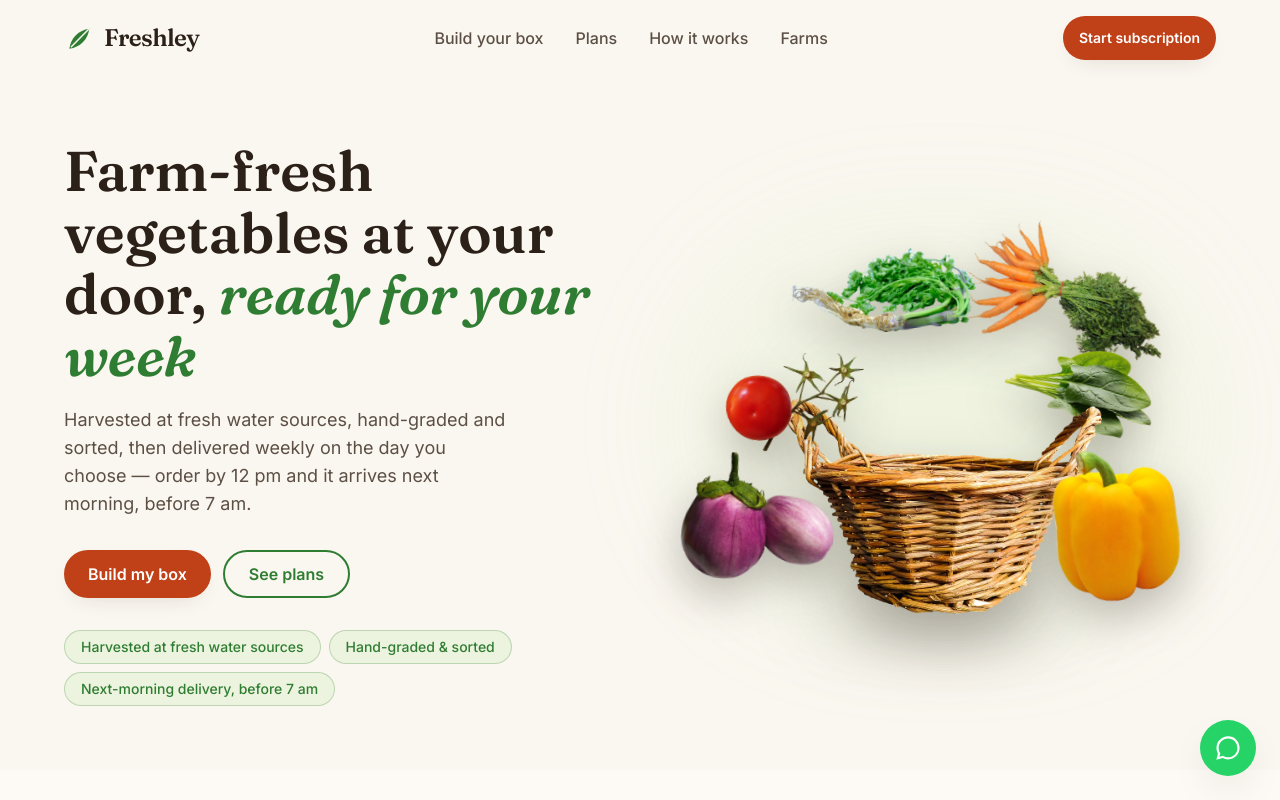
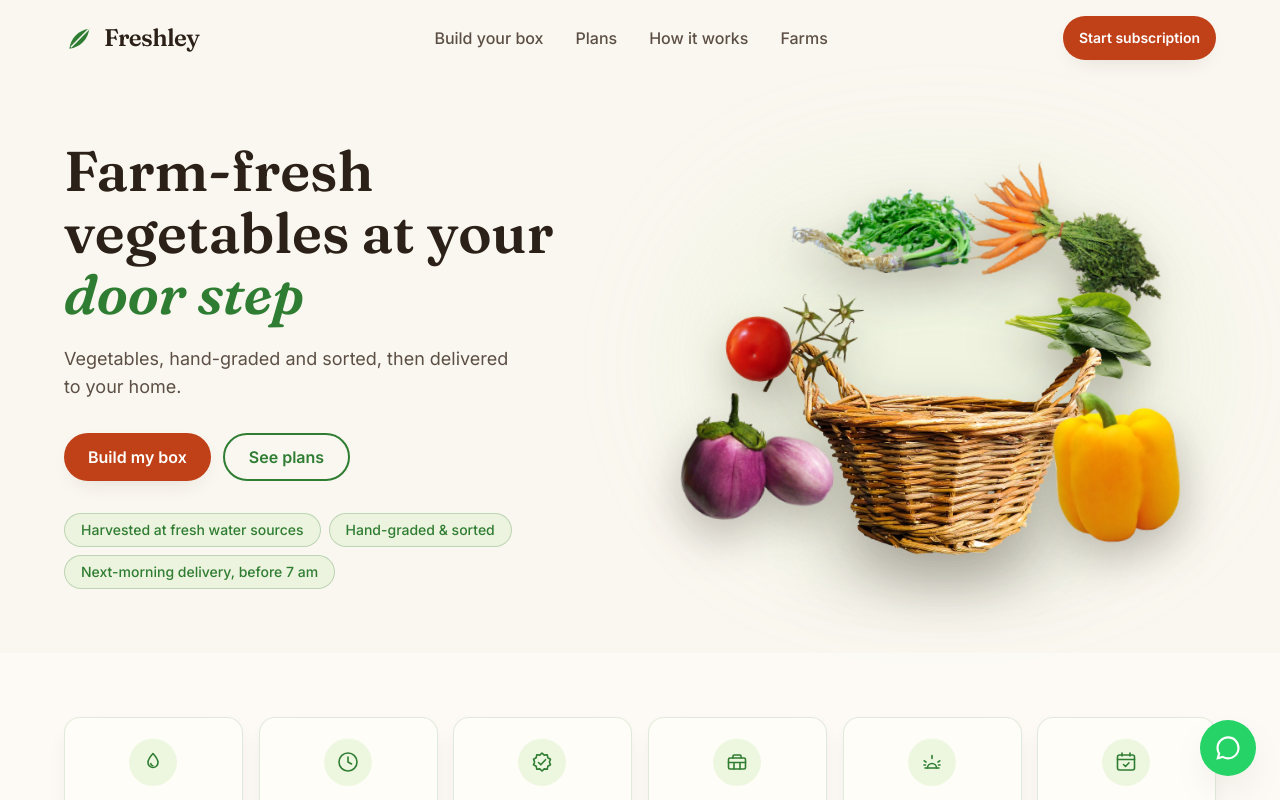
Before and after one commit to taxmaker0522-hue/freshley, a React (Vite) app: page / in a window 1280 px wide. Shown: the top 800 px of the page. Built offline with nearby package versions, Linux system fonts and the light colour scheme.

Commit message:
﻿Simplify the hero headline and subhead
Co-Authored-By: Claude Sonnet 5 <noreply@anthropic.com>

```diff
--- a/src/sections/Hero.jsx
+++ b/src/sections/Hero.jsx
@@ -39,15 +39,14 @@ function Hero() {
           variants={itemVariants}
           className="text-3xl font-semibold leading-[1.1] text-soil sm:text-5xl lg:text-display"
         >
-          Farm-fresh vegetables at your door, <em className="italic text-leaf">ready for your week</em>
+          Farm-fresh vegetables at your <em className="italic text-leaf">door step</em>
         </motion.h1>
 
         <motion.p
           variants={itemVariants}
           className="mx-auto mt-5 max-w-md text-lg text-secondary lg:mx-0"
         >
-          Harvested at fresh water sources, hand-graded and sorted, then delivered weekly on the
-          day you choose — order by 12 pm and it arrives next morning, {delivery.time}.
+          Vegetables, hand-graded and sorted, then delivered to your home.
         </motion.p>
 
         <motion.div
```
